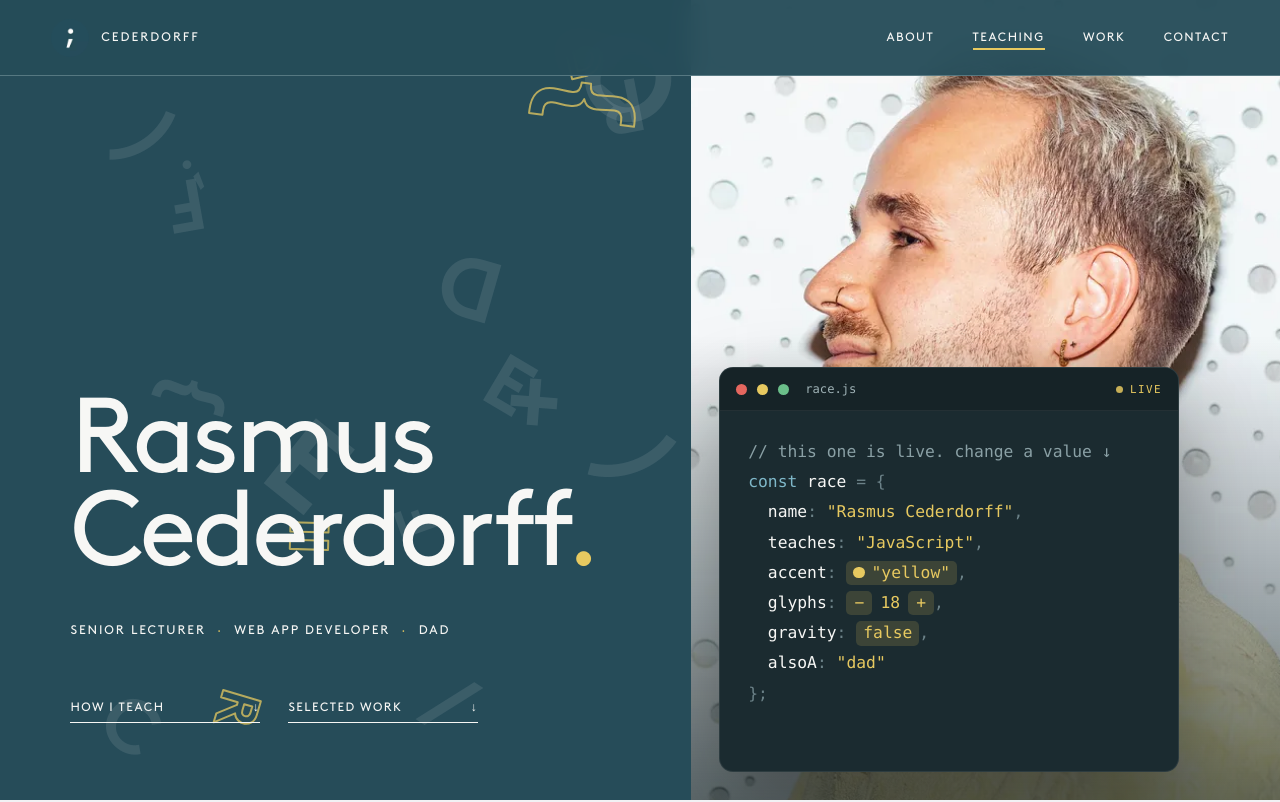
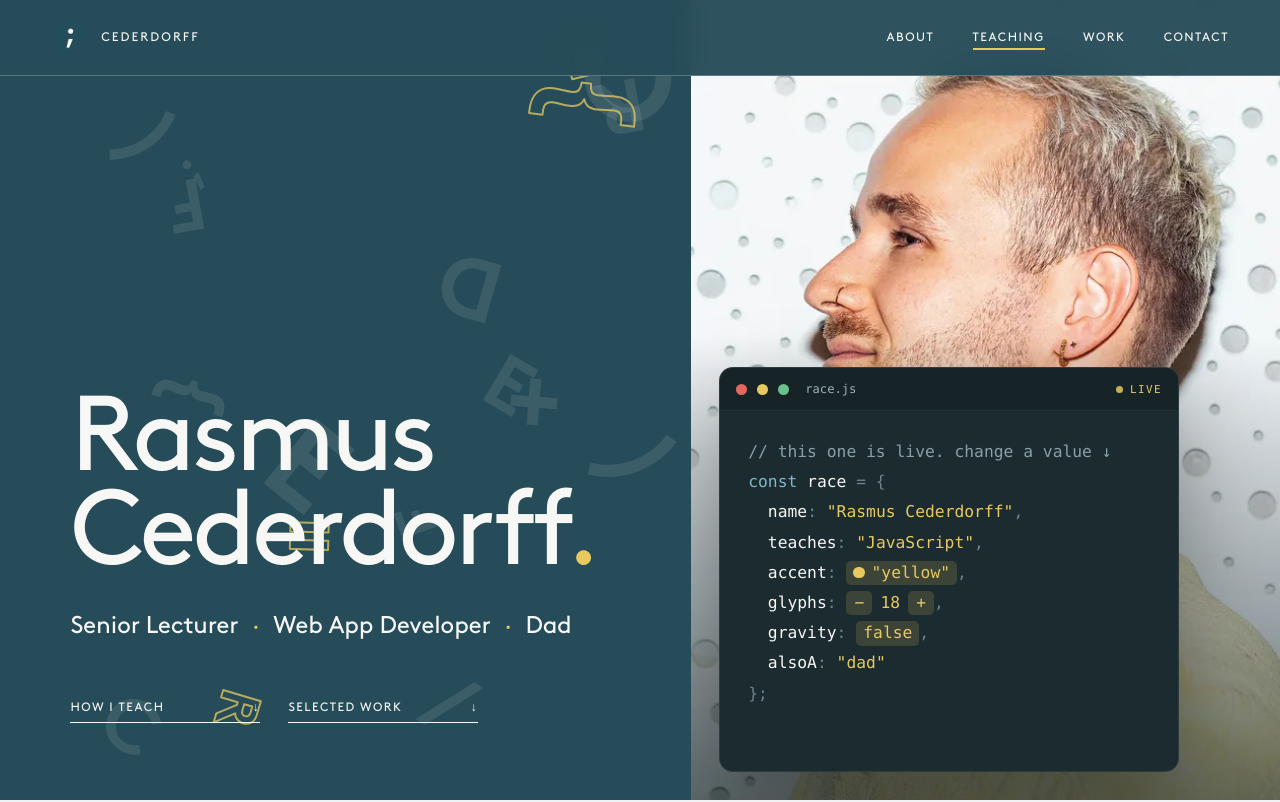
Before and after one commit to cederdorff/cederdorff.github.io, a React (Vite) app: page / in a window 1280 px wide. Shown: the top 802 px of the page. Built offline with nearby package versions, Linux system fonts and the light colour scheme.

Commit message:
style: refine hero-roles layout and update descriptive comments

```diff
--- a/src/main.css
+++ b/src/main.css
@@ -325,22 +325,22 @@ footer a:hover {
   line-height: 0.88;
 }
 
-/* What I am, said once and quietly, right under the name. */
+/* What I am, as the second line of the name: big enough to read as a subtitle, close enough to belong to it. */
 .hero-roles {
   display: flex;
   flex-wrap: wrap;
-  gap: 10px 0;
-  margin: clamp(30px, 3.4vw, 48px) 0 0;
+  gap: 6px 0;
+  margin: clamp(22px, 2.4vw, 34px) 0 0;
   padding: 0;
-  font-size: 0.78rem;
-  letter-spacing: 0.15em;
+  font-size: clamp(1.2rem, 1.9vw, 1.75rem);
+  letter-spacing: -0.01em;
+  line-height: 1.25;
   list-style: none;
-  text-transform: uppercase;
 }
 
 .hero-roles li + li::before {
   content: "·";
-  margin: 0 0.9em;
+  margin: 0 0.55em;
   color: var(--accent);
 }
 
@@ -350,7 +350,7 @@ footer a:hover {
   justify-content: space-between;
   width: fit-content;
   min-width: 190px;
-  margin-top: clamp(44px, 5vw, 72px);
+  margin-top: clamp(44px, 4.6vw, 68px);
   padding-bottom: 8px;
   border-bottom: 1px solid currentColor;
   font-size: 0.76rem;
@@ -1784,7 +1784,7 @@ footer a {
   /* Three roles do not fit on one line here, so they stack instead of wrapping mid-list. */
   .hero-roles {
     flex-direction: column;
-    gap: 9px;
+    gap: 4px;
   }
 
   .hero-roles li + li::before {
```
